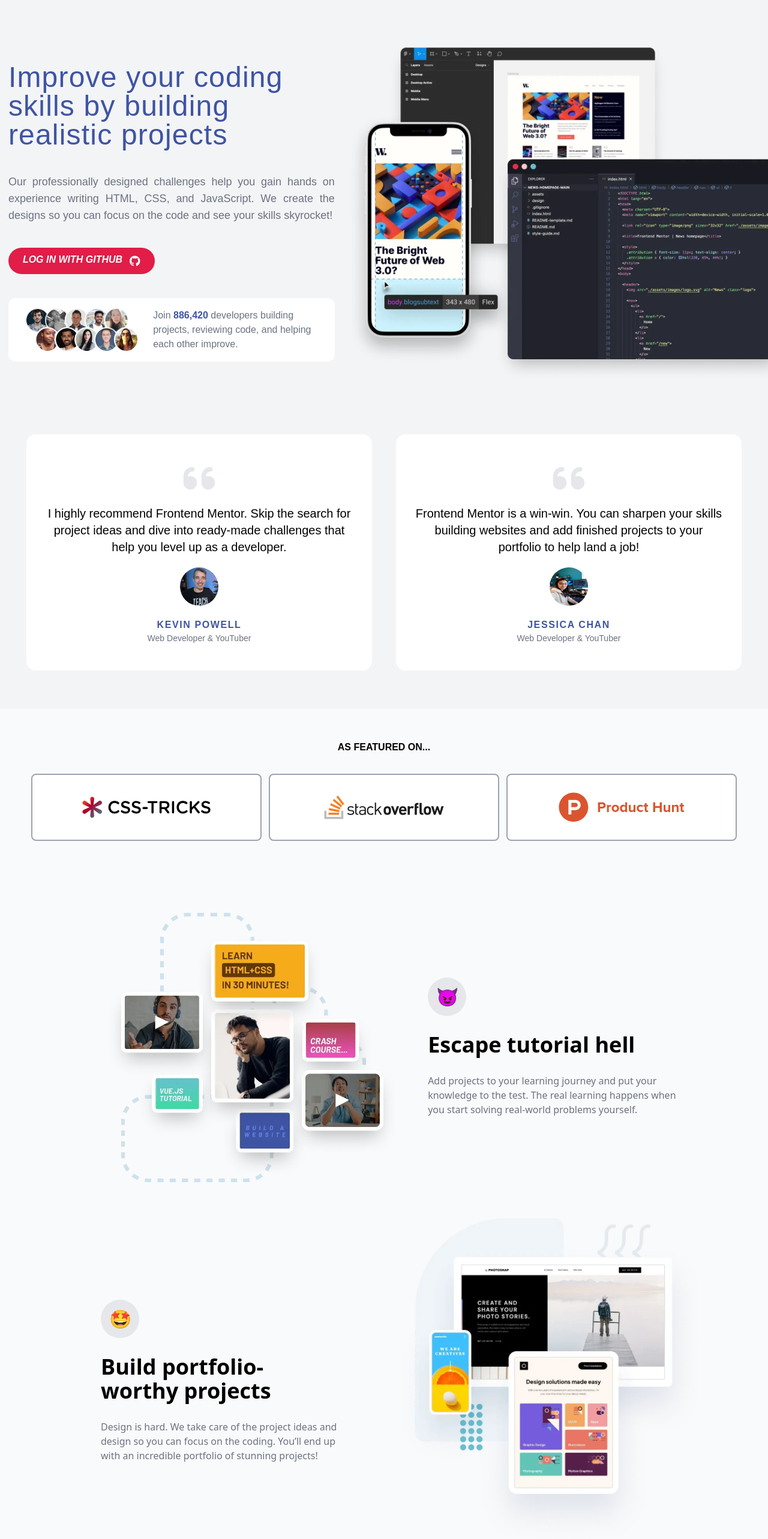
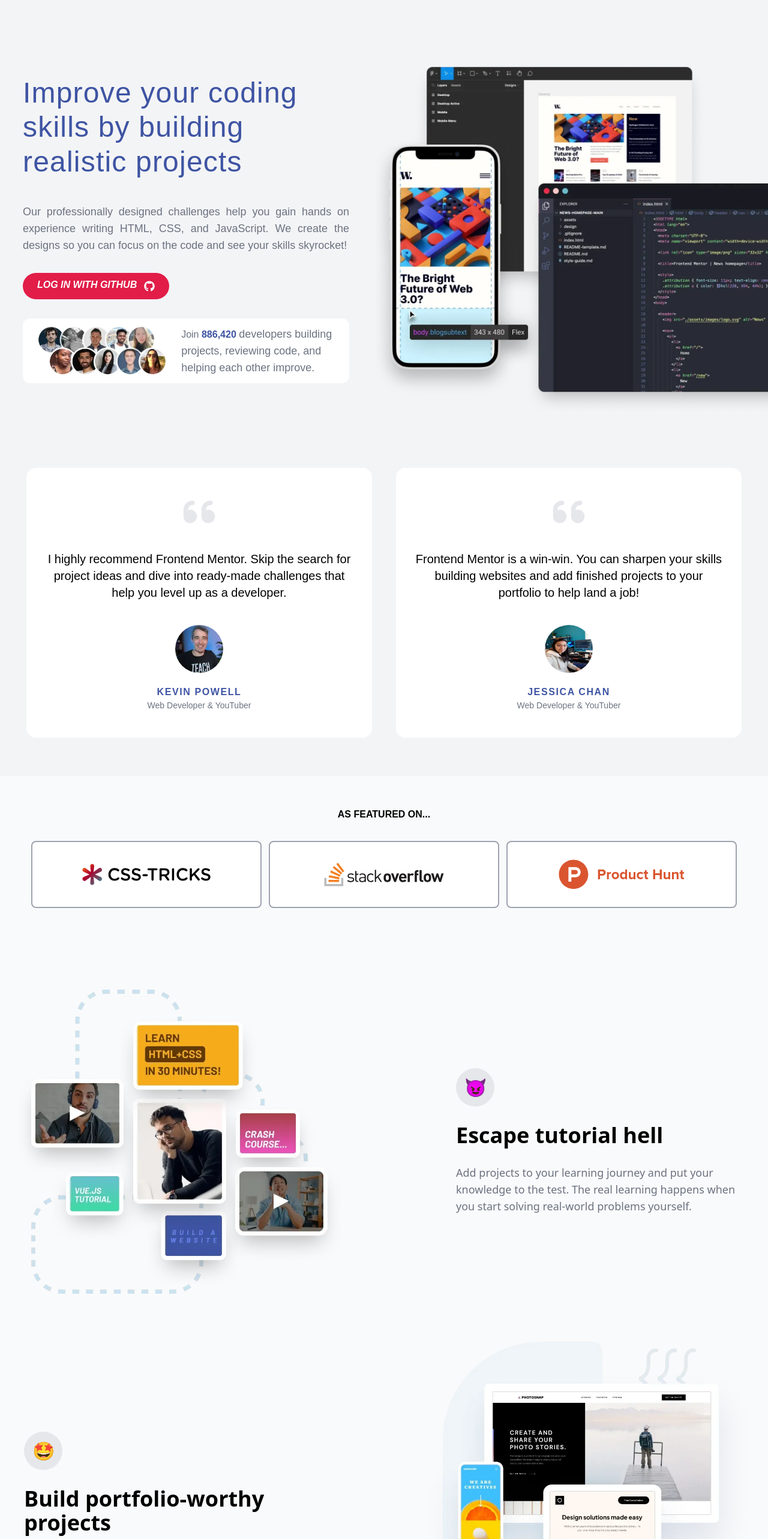
Before and after one commit to MujithabaFarahi/Tailwind-CSS-Practice, a React (Create React App) app in the folder tailwind-practice/: page / in a window 1280 px wide. Shown: the part 120-2686 px from the top of the page at 60% size. Built offline with nearby package versions, Linux system fonts and the light colour scheme.

Commit message:
Update: Responsive

```diff
--- a/tailwind-practice/src/component/FAQItem.jsx
+++ b/tailwind-practice/src/component/FAQItem.jsx
@@ -13,7 +13,7 @@
         onClick={toggleFAQ}
         className="flex m-5 px-3 items-center cursor-pointer justify-between gap-x-3 font-barlow"
       >
-        <h3 className="text-lg font-semibold text-black">{question}</h3>
+        <h3 className="lg:text-lg font-semibold text-black">{question}</h3>
         <div>
           <i className={`fa ${isOpen ? 'fa-minus' : 'fa-plus'} text-lg`}></i>
         </div>
@@ -22,7 +22,7 @@
       {isOpen && (
         <div>
           <hr className="border-t border-gray-200" />
-          <div className="m-5 px-3 heebo text-gray-500">{answer}</div>
+          <div className="m-5 lg:text-l px-4 heebo text-gray-500">{answer}</div>
         </div>
       )}
     </div>
--- a/tailwind-practice/src/component/Hero.jsx
+++ b/tailwind-practice/src/component/Hero.jsx
@@ -8,15 +8,15 @@
 export default function Hero() {
   return (
     <div className="">
-      <div className="flex flex-col items-center justify-start mt-10 lg:mt-20 overflow-hidden md:flex-row gap-y-10 gap-x-5 xl:justify-center">
-        <div className=" md:max-w-[560px]  p-2   md:flex-shrink-0 md:ml-3 xl:ml-12  ">
+      <div className="flex flex-col items-center justify-start  lg:mt-20 overflow-hidden md:flex-row gap-y-10 gap-x-5 xl:justify-center">
+        <div className=" md:max-w-lg md:w-lg lg:max-w-xl   p-2  md:flex-shrink-0 md:ml-3 xl:ml-12 lg:pr-6">
           <div className="text-center md:text-start">
-            <p className="font-serif tracking-wide text-5xl text-customBlue font-barlow">
+            <p className="font-serif leading-[1.2] tracking-wide text-5xl  text-customBlue font-barlow">
               Improve your coding skills by building realistic projects
             </p>
           </div>
           <div className="mt-10 lg:text-lg">
-            <p className="text-lg text-center text-gray-500 md:text-justify heebo">
+            <p className="text-lg  text-center text-gray-500 md:text-justify heebo">
               Our professionally designed challenges help you gain hands on
               experience writing HTML, CSS, and JavaScript. We create the
               designs so you can focus on the code and see your skills
@@ -24,28 +24,28 @@
             </p>
           </div>
           <div className="flex justify-center md:justify-start">
-            <button className="flex px-6 py-2 mt-10 text-white barlow-bold-italic bg-rose-600 rounded-3xl hover:bg-rose-700">
+            <button className="flex px-6 py-2 my-8 text-white barlow-bold-italic bg-rose-600 rounded-3xl hover:bg-rose-700">
               LOG IN WITH GITHUB
               <i class="fab fa-github ml-3 text-lg"> </i>
             </button>
           </div>
 
-          <div className="flex flex-col items-center justify-center p-4 mt-10 bg-white rounded-xl sm:flex-row heebo">
-            <div className="w-6/12 px-3 sm:w-5/12">
-              <img src={img2} alt="h-full"></img>
+          <div className="flex flex-col items-center justify-center p-3  bg-white rounded-xl sm:flex-row heebo">
+            <div className="w-6/12 px-3 ">
+              <img src={img2} alt=""></img>
             </div>
             <div className="px-3 text-center sm:text-start sm:w-7/12">
               <span className="text-gray-500 ">Join </span>
               <span className="font-bold text-customBlue">886,420 </span>
-              <span className="text-gray-500 ">
+              <span className="text-gray-500 lg:text-lg ">
                 developers building projects, reviewing code, and helping each
                 other improve.
               </span>
             </div>
           </div>
         </div>
-        <div className="flex-shrink-0 md:overflow-hidden max-w-none">
-          <img src={img} alt="img" className=" md:max-h-[564px]  "></img>
+        <div className="flex-shrink-0 pt-8 max-w-2xl">
+          <img src={img} alt="img" className=" md:max-w-3xl  "></img>
         </div>
       </div>
       <div className="flex flex-col  items-center justify-center lg:pt-6 my-16 lg:flex-row lg: gap-y-4">
--- a/tailwind-practice/src/component/Hero2.jsx
+++ b/tailwind-practice/src/component/Hero2.jsx
@@ -7,10 +7,11 @@
 import { ReactComponent as StackOverflow } from '../assets/svg/logo-stack-overflow.svg';
 import { ReactComponent as CSSPractice } from '../assets/svg/logo-css-tricks.svg';
 import { ReactComponent as ProductHunt } from '../assets/svg/logo-product-hunt.svg';
+import InfoCard from './InfoCard';
 
 export default function Hero2() {
   return (
-    <div className="mx-auto py-5 bg-gray-50">
+    <div className="mx-auto py-5 bg-gray-50 ">
       <div className="flex flex-col items-center justify-center">
         <div className="py-8 text-sm md:text-base font-extrabold heebo">
           AS FEATURED ON...
@@ -30,112 +31,80 @@
         </div>
       </div>
       {/*------------------------------- Section 2 -------------------------------*/}
-      <div className="flex flex-col items-center justify-center px-2 py-10 mt-20  gap-y-10 ">
+      <div className="flex flex-col items-center justify-center px-2 py-10 mt-20  gap-y-12 lg:max-w-screen-xl mx-auto">
         {/* <div> */}
-        <div className="flex flex-col items-center justify-center mb-5 md:flex-row gap-y-12">
-          <div className="flex items-center justify-center w-11/12 lg:w-8/12">
-            <img src={img3} alt="" className="w-11/12 max-w-lg md:w-10/12" />
+        <div className="flex flex-col items-center justify-center lg:justify-between  md:flex-row gap-y-8 p-4 w-full">
+          <div className="flex items-center justify-center max-w-sm md:max-w-[550px]  ">
+            <img src={img3} alt="" className="" />
           </div>
-          <div className="flex flex-col items-center justify-center w-10/12 md:items-start gap-y-3 lg:w-6/12">
-            <div className="flex items-center justify-center w-16 h-16 bg-gray-200 rounded-full">
-              <div className="text-3xl">😈</div>
-            </div>
-            <div className="my-4 text-4xl font-semibold max-w-lg text-center md:text-start">
-              Escape tutorial hell
-            </div>
-            <div className="text-center max-w-lg text-gray-500 text md:text-start ">
-              Add projects to your learning journey and put your knowledge to
-              the test. The real learning happens when you start solving
-              real-world problems yourself.
-            </div>
-          </div>
+          <InfoCard
+            emoji="😈"
+            title="Escape tutorial hell"
+            description="Add projects to your learning journey and put your knowledge to the test. The real learning happens when you start solving real-world problems yourself."
+          />
         </div>
         {/* .............................. */}
-        <div className="flex flex-col items-center justify-center mb-5 md:flex-row-reverse ">
-          <div className="flex items-center justify-center w-11/12 lg:w-8/12">
-            <img src={img4} alt="" className="w-11/12 max-w-lg md:w-10/12" />
+        {/* <div> */}
+        <div className="flex flex-col items-center justify-center lg:justify-between  md:flex-row-reverse gap-y-8 p-4 w-full">
+          <div className="flex items-center justify-center max-w-sm md:max-w-[550px]  ">
+            <img src={img4} alt="" className="" />
           </div>
-          <div className="flex flex-col items-center justify-center w-10/12 md:items-start gap-y-3 lg:w-6/12 md:pl-10 lg:pl-20 xl:pl-40">
-            <div className="flex items-center justify-center w-16 h-16 bg-gray-200 rounded-full">
-              <div className="text-3xl">🤩</div>
-            </div>
-            <div className="my-4 text-4xl font-semibold text-center md:text-start xl:w-full">
-              Build portfolio-worthy projects
-            </div>
-            <div className="text-center text-gray-500 text md:text-start xl:w-full">
-              Design is hard. We take care of the project ideas and design so
+          <InfoCard
+            emoji="🤩"
+            title="Build portfolio-worthy projects"
+            description="Design is hard. We take care of the project ideas and design so
               you can focus on the coding. You’ll end up with an incredible
-              portfolio of stunning projects!
-            </div>
-          </div>
+              portfolio of stunning projects!"
+          />
         </div>
         {/* .............................. */}
-        <div className="flex flex-col items-center justify-center mb-5 md:flex-row ">
-          <div className="flex items-center justify-center w-11/12 lg:w-8/12">
-            <img src={img5} alt="" className="w-11/12 max-w-lg md:w-10/12" />
+        <div className="flex flex-col items-center justify-center lg:justify-between  md:flex-row gap-y-8 p-4 w-full">
+          <div className="flex items-center justify-center max-w-sm md:max-w-[550px]  ">
+            <img src={img5} alt="" className="" />
           </div>
-          <div className="flex flex-col items-center justify-center w-10/12 md:items-start gap-y-3 lg:w-6/12">
-            <div className="flex items-center justify-center w-16 h-16 bg-gray-200 rounded-full">
-              <div className="text-3xl">🚀</div>
-            </div>
-            <div className="my-4 text-4xl font-semibold text-center md:text-start lg:w-10/12 xl:w-9/12">
-              Banish impostor syndrome
-            </div>
-            <div className="text-center text-gray-500 text md:text-start lg:w-10/12 xl:w-9/12">
-              We’ve all felt out of our depth before. Getting hands-on
+          <InfoCard
+            emoji="🚀"
+            title="Banish impostor syndrome"
+            description="We’ve all felt out of our depth before. Getting hands-on
               experience is an incredible way to build confidence, refine your
-              workflow, and supercharge your learning.
-            </div>
-          </div>
+              workflow, and supercharge your learning."
+          />
         </div>
         {/* .............................. */}
-        <div className="flex flex-col items-center justify-center mb-5 md:flex-row-reverse ">
-          <div className="flex items-center justify-center w-11/12 lg:w-8/12">
-            <img src={img6} alt="" className="w-11/12 max-w-lg md:w-10/12" />
+        <div className="flex flex-col items-center justify-center lg:justify-between  md:flex-row-reverse gap-y-8 p-4 w-full">
+          <div className="flex items-center justify-center max-w-sm md:max-w-[550px]  ">
+            <img src={img6} alt="" className="" />
           </div>
-          <div className="flex flex-col items-center justify-center w-10/12 md:items-start gap-y-3 lg:w-6/12 md:pl-10 lg:pl-20 xl:pl-40">
-            <div className="flex items-center justify-center w-16 h-16 bg-gray-200 rounded-full">
-              <div className="text-3xl">🛠️</div>
-            </div>
-            <div className="my-4 text-4xl font-semibold text-center md:text-start xl:w-full">
-              Practice new tools
-            </div>
-            <div className="text-center text-gray-500 text md:text-start xl:w-full">
-              The front-end landscape changes constantly. Our design-led
+          <InfoCard
+            emoji="🛠️"
+            title="Practice new tools"
+            description="The front-end landscape changes constantly. Our design-led
               challenges let you pick your tools to help you adapt, experiment,
-              and keep up with the latest trends.
-            </div>
+              and keep up with the latest trends."
+          />
+        </div>
+        <div className="flex flex-col items-center justify-center lg:justify-between  md:flex-row gap-y-8 p-4 w-full">
+          <div className="flex items-center justify-center max-w-sm md:max-w-[550px]  ">
+            <img src={img7} alt="" className="" />
           </div>
-        </div>
-        {/* .............................. */}
-        <div className="flex flex-col items-center justify-center mb-5 md:flex-row ">
-          <div className="flex items-center justify-center w-11/12 lg:w-8/12">
-            <img src={img7} alt="" className="w-11/12 max-w-lg md:w-10/12" />
-          </div>
-          <div className="flex flex-col items-center justify-center w-10/12 md:items-start gap-y-3 lg:w-6/12">
-            <div className="flex items-center justify-center w-16 h-16 bg-gray-200 rounded-full">
-              <div className="text-3xl">🤝</div>
-            </div>
-            <div className="my-4 text-4xl font-semibold text-center md:text-start lg:w-10/12 xl:w-9/12">
-              Create job opportunities
-            </div>
-            <div className="text-center text-gray-500 text md:text-start lg:w-10/12 xl:w-9/12">
-              <span>We have a </span>
-              <span>
-                <a
+          <InfoCard
+            emoji="🤝"
+            title="Create job opportunities"
+            description={
+              <>
+                We have a{' '}
+                <span
                   href="#m"
                   className="underline hover:cursor-pointer hover:decoration-transparent"
                 >
-                  Hiring Platform{' '}
-                </a>
-              </span>
-              <span>
+                  Hiring Platform
+                </span>{' '}
                 that runs alongside this platform. Just by building projects and
                 engaging with the community, you could open up job
                 opportunities!
-              </span>
-            </div>
-          </div>
+              </>
+            }
+          />
         </div>
         {/* .............................. */}
       </div>
--- /dev/null
+++ b/tailwind-practice/src/component/InfoCard.jsx
@@ -0,0 +1,19 @@
+import React from 'react';
+
+const InfoCard = ({ emoji, title, description }) => {
+  return (
+    <div className="flex flex-col px-4 items-center justify-center md:items-start gap-y-3 md:max-w-lg">
+      <div className="flex items-center justify-center w-16 h-16 bg-gray-200 rounded-full">
+        <div className="text-3xl">{emoji}</div>
+      </div>
+      <div className="my-4 text-4xl max-w-md md:w-full font-semibold text-center md:text-start">
+        {title}
+      </div>
+      <div className="text-center max-w-lg md:max-w-full md:text-lg text-gray-500 md:text-start">
+        {description}
+      </div>
+    </div>
+  );
+};
+
+export default InfoCard;
--- a/tailwind-practice/src/component/MessageCard.jsx
+++ b/tailwind-practice/src/component/MessageCard.jsx
@@ -2,7 +2,7 @@
 
 export default function MessageCard({ message, img, name, user }) {
   return (
-    <div className="max-w-sm  p-6 h-auto my-3 bg-white gap-y-16 rounded-xl heebo flex flex-col justify-between">
+    <div className="max-w-sm p-6 my-3 bg-white gap-y-24 rounded-xl heebo flex flex-col justify-between lg:text-lg">
       <p className="text-gray-600">{message}</p>
       <div className="flex items-center w-full">
         <img src={img} alt={name} className="w-16 h-16 my-2 rounded-full" />
--- a/tailwind-practice/src/component/TestimonialCard.jsx
+++ b/tailwind-practice/src/component/TestimonialCard.jsx
@@ -6,9 +6,9 @@
       <div className="my-3 text-6xl text-center text-gray-200">
         <i className="fa fa-quote-left" aria-hidden="true"></i>
       </div>
-      <p className="text-center text-xl">{message}</p>
+      <p className="text-center text-lg lg:text-xl my-8">{message}</p>
       <div className="flex flex-col  items-center justify-center w-full my-3">
-        <img src={img} alt={name} className="w-16 h-16 my-2 rounded-full" />
+        <img src={img} alt={name} className="w-20 h-20 my-2 rounded-full" />
         <p className="font-bold tracking-widest text-customBlue mt-3">{name}</p>
         <p className="text-gray-500 text-sm">{role}</p>
       </div>
```
Also changed, not shown: tailwind-practice/src/component/Hero4.jsx (+9 -9 lines), tailwind-practice/src/component/ImageContainer.jsx (+9 -7 lines), tailwind-practice/src/component/Messages.jsx (+5 -3 lines), tailwind-practice/src/assets/svg/figma-icon.svg, tailwind-practice/src/assets/svg/star.svg.
